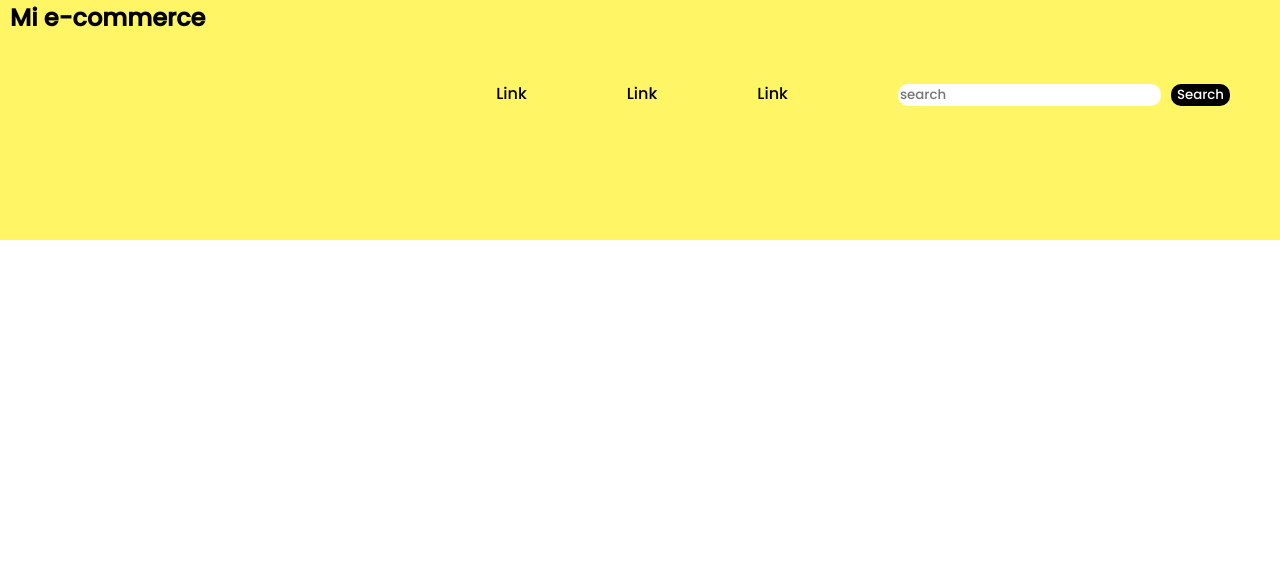
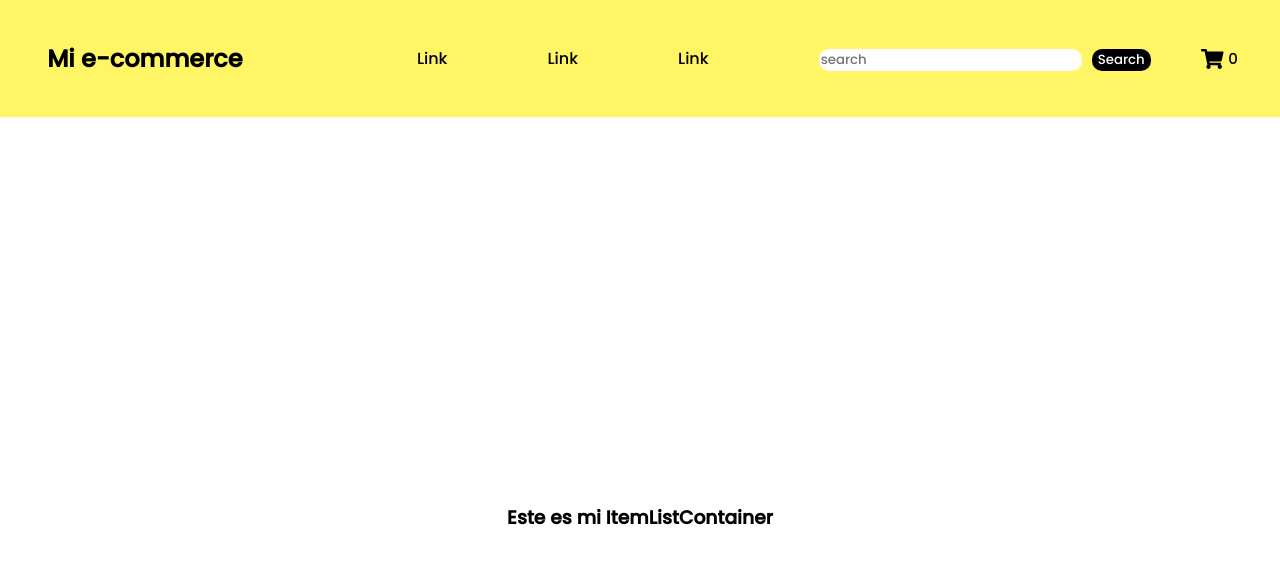
Before and after one commit to melinarmoreira/e-commerceReact, a React (Create React App) app: page / in a window 1280 px wide. Shown: the top 564 px of the page. Built offline with nearby package versions, Linux system fonts and the light colour scheme.

Commit message:
Crea tu landing

```diff
--- a/package.json
+++ b/package.json
@@ -3,6 +3,9 @@
   "version": "0.1.0",
   "private": true,
   "dependencies": {
+    "@fortawesome/fontawesome-svg-core": "^1.2.36",
+    "@fortawesome/free-solid-svg-icons": "^5.15.4",
+    "@fortawesome/react-fontawesome": "^0.1.15",
     "@testing-library/jest-dom": "^5.14.1",
     "@testing-library/react": "^11.2.7",
     "@testing-library/user-event": "^12.8.3",
--- a/src/App.js
+++ b/src/App.js
@@ -1,12 +1,19 @@
 
-import './App.css';
-import NavBar from './components/NavBar';
+import "./App.css";
+import NavBar from "./components/NavBar";
+// import CartWidget from "./components/CartWidget";
+import ItemListContainer from "./components/ItemListContainer";
+// import { FontAwesomeIcon } from '@fortawesome/react-fontawesome'
+// import {faShoppingCart} from '@fortawesome/free-solid-svg-icons'
+
 function App() {
   return (
     <div className="App">
       <header className="App-header">
-        <NavBar/>
+          <NavBar/>
       </header>
+          <ItemListContainer greeting="Este es mi ItemListContainer"/>
+
     </div>
   );
 }
--- /dev/null
+++ b/src/components/CartWidget.css
@@ -0,0 +1,19 @@
+
+.containerIcon {
+    width: fit-content;
+    color: black;
+    font-size: 20px;
+    display:flex;
+    flex-direction: row;
+    justify-content: space-around;
+    align-items: center;
+}
+
+.count  {
+    font-size: 15px;
+    padding: 0px 5px;
+}
+
+.iconCart:hover {
+    transform: scale(1.1);
+}
--- /dev/null
+++ b/src/components/CartWidget.js
@@ -0,0 +1,17 @@
+import React from "react";
+import './CartWidget.css';
+import {FontAwesomeIcon } from "@fortawesome/react-fontawesome";
+import {faShoppingCart} from "@fortawesome/free-solid-svg-icons";
+
+
+
+function CartWidget () {
+    return (
+        <div class="containerIcon">
+            <FontAwesomeIcon className="iconCart" icon={faShoppingCart}/>
+            <p className="count">0</p>
+        </div>
+    )
+}
+
+export default CartWidget;
--- /dev/null
+++ b/src/components/ItemListContainer.css
@@ -0,0 +1,8 @@
+.containerItems {
+    margin: 0px;
+    height: 800px;
+    width: 100%;
+    text-align: center;
+    align-content: center;
+
+}
--- /dev/null
+++ b/src/components/ItemListContainer.js
@@ -0,0 +1,14 @@
+import React from "react";
+import "./ItemListContainer.css";
+
+
+
+export default function ItemListContainer(props) {
+    return (
+        <section className="containerItems">
+        <h3>
+        {props.greeting}
+        </h3>
+        </section>
+    )
+}
--- a/src/components/NavBar.css
+++ b/src/components/NavBar.css
@@ -2,14 +2,17 @@
 
 .brand {
     display: flex;
-    align-items: start;
+    align-items: flex-start;
     margin: 0px 10px;
 }
 
 .navStyle {
+    display: flex;
+    justify-content: space-around;
+    align-items: center;
     margin: 0px;
     background-color: rgb(255, 245, 101);
-    height: 30vh;
+    height: auto;
 }
 .linkNav {
     list-style: none;
--- a/src/components/NavBar.js
+++ b/src/components/NavBar.js
@@ -1,20 +1,21 @@
 import React from "react";
 import './NavBar.css';
+import CartWidget from "./CartWidget";
 
 function NavBar () {
-    return(
+    return (
         <nav className="navStyle">
             <h1 className="brand">Mi e-commerce</h1>
                 <div>
                     <ul>
                         <li className="linkNav">
-                            <a href="#">Link</a>
+                            <a href="/">Link</a>
                         </li>
                         <li className="linkNav">
-                            <a href="#">Link</a>
+                            <a href="/">Link</a>
                         </li>
                         <li className="linkNav">
-                            <a href="#">Link</a>
+                            <a href="/">Link</a>
                         </li>
                         <li className="linkNav" id="searchNav">
                             <input type="search" placeholder="search">
@@ -23,6 +24,7 @@ function NavBar () {
                                     Search
                                 </button>
                         </li>
+                        {<CartWidget/>}
                     </ul>
                 </div>
         </nav>
```
Also changed, not shown: src/App.css (+0 -37 lines), src/logo.svg (deleted), 1 other file (tests, documents, lock files or other folders).
